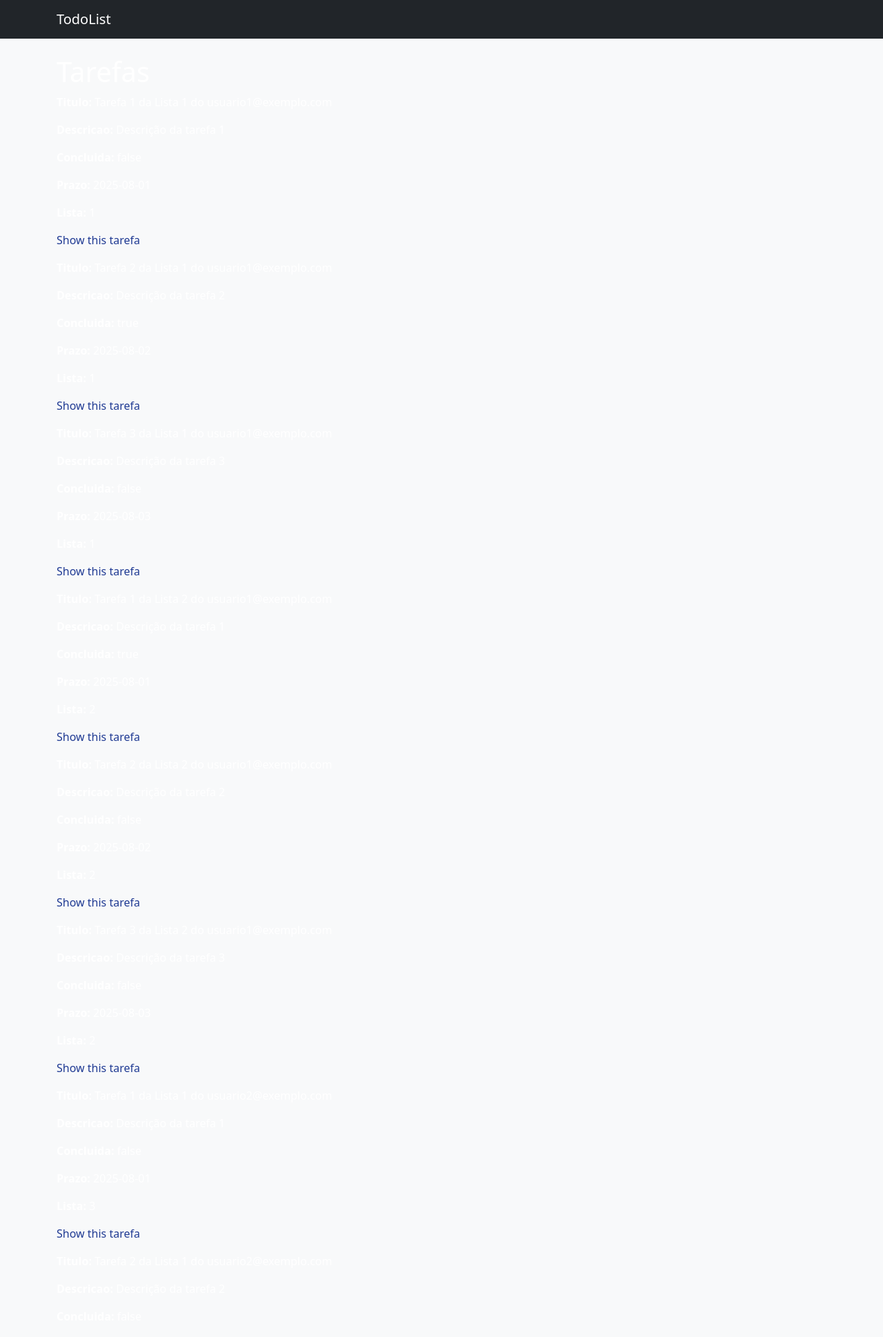
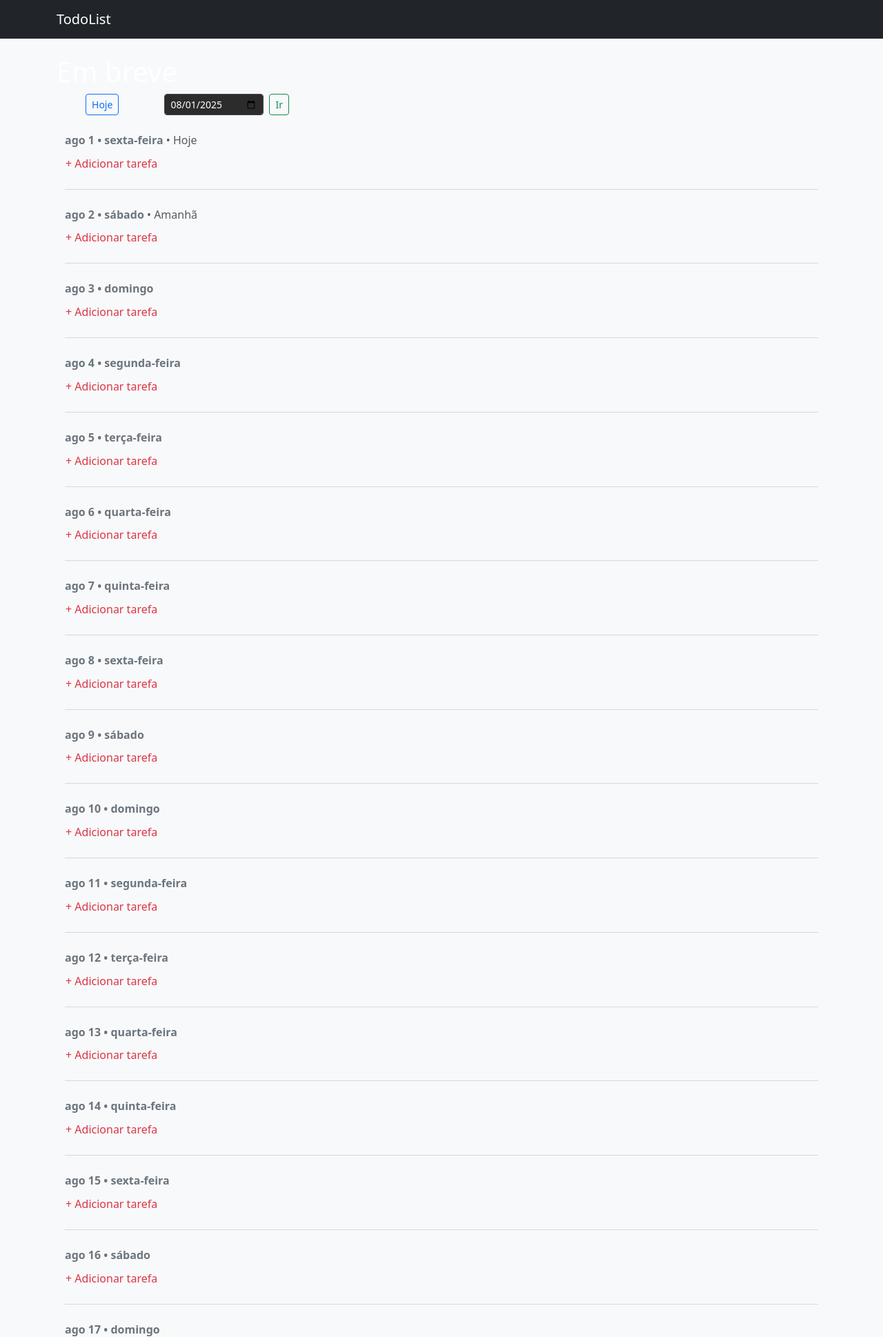
Before and after one commit to iancostag/todolist-RoR, a Rails app: page /tarefas in a window 1280 px wide. Shown: the top 1938 px of the page at 69% size. Run offline with Rails 7, Linux system fonts and the light colour scheme; the visitor is signed in with stand-in values (Sample User, id 1); data comes from the database, SQL or seed files in the repository; some libraries are stand-ins or nearby versions.

Commit message:
Feat:adicionar tarefas, tela de em breve, mostrando as tarefas a partir da data atual

```diff
--- a/app/assets/stylesheets/custom.css
+++ b/app/assets/stylesheets/custom.css
@@ -72,6 +72,26 @@
   background-color: var(--text-muted);
   color: var(--background);
 }
+.btn-link.text-danger {
+  text-decoration: none;
+}
+
+.btn-link.text-danger:hover {
+  text-decoration: underline;
+}
+
+.form-check-input {
+  border-radius: 100%; /* deixa o checkbox arredondado (bolinha) */
+  width: 1rem;
+  height: 1rem;
+  background-color: transparent;
+  border: 1px solid #777;
+}
+
+.form-check-input:checked {
+  background-color: #555;
+  border-color: #555;
+}
 
 
 .form-label {
--- a/app/controllers/tarefas_controller.rb
+++ b/app/controllers/tarefas_controller.rb
@@ -3,7 +3,18 @@
 
   # GET /tarefas or /tarefas.json
   def index
-    @tarefas = Tarefa.all
+  puts ">> data_inicial: #{params[:data].inspect}"
+  data_inicial = params[:data] ? Date.parse(params[:data]) : Date.today
+  datas = (data_inicial..(data_inicial + 30)).to_a
+
+  tarefas = current_usuario.listas.joins(:tarefas)
+              .where("tarefas.prazo >= ?", data_inicial)
+              .select("tarefas.*")
+              .order("tarefas.prazo ASC")
+
+  tarefas_agrupadas = tarefas.group_by(&:prazo)
+  @tarefas_por_dia = datas.map { |data| [ data, tarefas_agrupadas[data] || [] ] }.to_h
+  @data_inicial = data_inicial
   end
 
   # GET /tarefas/1 or /tarefas/1.json
@@ -25,7 +36,7 @@
 
     respond_to do |format|
       if @tarefa.save
-        format.html { redirect_to @tarefa, notice: "Tarefa was successfully created." }
+        format.html { redirect_to tarefas_path, notice: "Tarefa criada com sucesso!" }
         format.json { render :show, status: :created, location: @tarefa }
       else
         format.html { render :new, status: :unprocessable_entity }
@@ -36,16 +47,14 @@
 
   # PATCH/PUT /tarefas/1 or /tarefas/1.json
   def update
-    respond_to do |format|
-      if @tarefa.update(tarefa_params)
-        format.html { redirect_to @tarefa, notice: "Tarefa was successfully updated." }
-        format.json { render :show, status: :ok, location: @tarefa }
-      else
-        format.html { render :edit, status: :unprocessable_entity }
-        format.json { render json: @tarefa.errors, status: :unprocessable_entity }
-      end
+    @tarefa = Tarefa.find(params[:id])
+    if @tarefa.update(tarefa_params)
+      redirect_to tarefas_path, notice: "Tarefa atualizada."
+    else
+      redirect_to tarefas_path, alert: "Erro ao atualizar tarefa."
     end
   end
+
 
   # DELETE /tarefas/1 or /tarefas/1.json
   def destroy
@@ -65,6 +74,6 @@
 
     # Only allow a list of trusted parameters through.
     def tarefa_params
-      params.expect(tarefa: [ :titulo, :descricao, :concluida, :prazo, :lista_id ])
+      params.require(:tarefa).permit(:titulo, :descricao, :concluida, :prazo, :lista_id)
     end
 end
--- /dev/null
+++ b/app/javascript/controllers/modal_tarefa_controller.js
@@ -0,0 +1,16 @@
+import { Controller } from "@hotwired/stimulus"
+
+export default class extends Controller {
+  static targets = ["prazo"]
+
+  connect() {
+    this.element.addEventListener('show.bs.modal', (event) => {
+      const button = event.relatedTarget
+      const prazo = button.getAttribute('data-prazo')
+       this.formTarget.reset()
+      if (prazo) {
+        this.prazoTarget.value = prazo
+      }
+    })
+  }
+}
--- a/app/models/usuario.rb
+++ b/app/models/usuario.rb
@@ -1,4 +1,5 @@
 class Usuario < ApplicationRecord
   has_secure_password
   has_many :listas, dependent: :destroy
+  has_many :tarefas, through: :listas
 end
--- a/app/views/layouts/_sidebar.html.erb
+++ b/app/views/layouts/_sidebar.html.erb
@@ -17,7 +17,7 @@
         <%= link_to "Hoje", "#", class: "nav-link text-white" %>
       </li>
       <li class="nav-item mb-2">
-        <%= link_to "Em breve", "#", class: "nav-link text-white" %>
+        <%= link_to "Em breve", tarefas_path, class: "nav-link text-white" %>
       </li>
     </ul>
 
@@ -62,10 +62,6 @@
                   <%= form.date_field :prazo, class: "form-control" %>
                 </div>
                 <div class="col-md-4">
-                  <%= form.label :concluida, "Status", class: "form-label" %>
-                  <%= form.select :concluida, [["Pendente", false], ["Concluída", true]], {}, class: "form-select" %>
-                </div>
-                <div class="col-md-4">
                   <%= form.label :lista_id, "Lista", class: "form-label" %>
                   <%= form.collection_select :lista_id, current_usuario.listas, :id, :titulo, {}, class: "form-select" %>
                 </div>
--- /dev/null
+++ b/app/views/tarefas/_form_sem_prazo.html.erb
@@ -0,0 +1,19 @@
+<%= form_with model: Tarefa.new, url: tarefas_path, local: true do |form| %>
+  <%= form.hidden_field :prazo, value: dia, data: { "modal-tarefa-target": "prazo" } %>
+  <div class="mb-3">
+    <%= form.label :titulo, class: "form-label" %>
+    <%= form.text_field :titulo, class: "form-control" %>
+  </div>
+  <div class="mb-3">
+    <%= form.label :descricao, class: "form-label" %>
+    <%= form.text_area :descricao, class: "form-control" %>
+  </div>
+  <div class="mb-3">
+    <%= form.label :lista_id, "Lista", class: "form-label" %>
+    <%= form.collection_select :lista_id, current_usuario.listas, :id, :titulo, {}, class: "form-select" %>
+  </div>
+  <div class="mt-4 d-flex justify-content-end gap-2">
+    <button type="button" class="btn btn-secondary" data-bs-dismiss="modal">Cancelar</button>
+    <%= form.submit "Adicionar tarefa", class: "btn btn-primary" %>
+  </div>
+<% end %>
--- a/app/views/tarefas/index.html.erb
+++ b/app/views/tarefas/index.html.erb
@@ -1,16 +1,63 @@
-<p style="color: green"><%= notice %></p>
+<h1>Em breve</h1>
+  <div class="d-flex align-items-center mb-4 gap-2">
+  <%= link_to "<", tarefas_path(data: (@data_inicial - 1).to_s), class: "btn btn-outline-light btn-sm px-2" %>
 
-<% content_for :title, "Tarefas" %>
+  <%= link_to "Hoje", tarefas_path(data: Date.today.to_s), class: "btn btn-outline-primary btn-sm mx-2" %>
 
-<h1>Tarefas</h1>
+  <%= link_to ">", tarefas_path(data: (@data_inicial + 1).to_s), class: "btn btn-outline-light btn-sm px-2" %>
 
-<div id="tarefas">
-  <% @tarefas.each do |tarefa| %>
-    <%= render tarefa %>
-    <p>
-      <%= link_to "Show this tarefa", tarefa %>
-    </p>
+  <%= form_with url: tarefas_path, method: :get, local: true, class: "ms-3 d-inline-flex align-items-center gap-2" do |form| %>
+    <%= form.date_field :data, value: @data_inicial, class: "form-control form-control-sm" %>
+    <%= form.submit "Ir", class: "btn btn-outline-success btn-sm" %>
+  <% end %>
+  </div>
+
+<div class="container">
+
+  <% @tarefas_por_dia.each do |dia, tarefas| %>
+    <div class="mb-4">
+      <div class="text-secondary mb-2">
+        <strong><%= l(dia, format: "%b %-d • %A") %></strong>
+        <% if dia == Date.today %>
+          <span class="text-muted">• Hoje</span>
+        <% elsif dia == Date.tomorrow %>
+          <span class="text-muted">• Amanhã</span>
+        <% end %>
+      </div>
+
+      <% tarefas.each do |tarefa| %>
+        <div class="d-flex align-items-center mb-2">
+          <%= form_with model: tarefa, url: tarefa_path(tarefa), method: :patch, local: true do |form| %>
+            <%= form.check_box :concluida, class: "form-check-input", onchange: "this.form.submit()" %>
+          <% end %>
+          <span class="ms-2 <%= 'text-decoration-line-through text-blue fst-italic' if tarefa.concluida %>">
+            <%= tarefa.titulo %>
+          </span>
+        </div>
+      <% end %>
+
+      <div>
+        <%= link_to "+ Adicionar tarefa", "#",
+          class: "btn btn-link text-danger p-0",
+          data: { bs_toggle: "modal", bs_target: "#modalNovaTarefa-#{dia}" } %>
+      </div>
+
+      <div class="modal fade" id="modalNovaTarefa-<%= dia %>" tabindex="-1"
+          aria-labelledby="modalNovaTarefaLabel-<%= dia %>" aria-hidden="true">
+        <div class="modal-dialog modal-lg modal-dialog-centered">
+          <div class="modal-content bg-dark text-white">
+            <div class="modal-header">
+              <h5 class="modal-title" id="modalNovaTarefaLabel-<%= dia %>">Nova Tarefa</h5>
+              <button type="button" class="btn-close btn-close-white" data-bs-dismiss="modal" aria-label="Fechar"></button>
+            </div>
+            <div class="modal-body">
+              <%= render "tarefas/form_sem_prazo", dia: dia %>
+            </div>
+          </div>
+        </div>
+      </div>
+
+      <hr class="border-secondary mt-4">
+    </div>
   <% end %>
 </div>
-
-<%= link_to "New tarefa", new_tarefa_path %>
```
Also changed, not shown: test/controllers/tarefas_controller_test.rb (+3 -2 lines).
